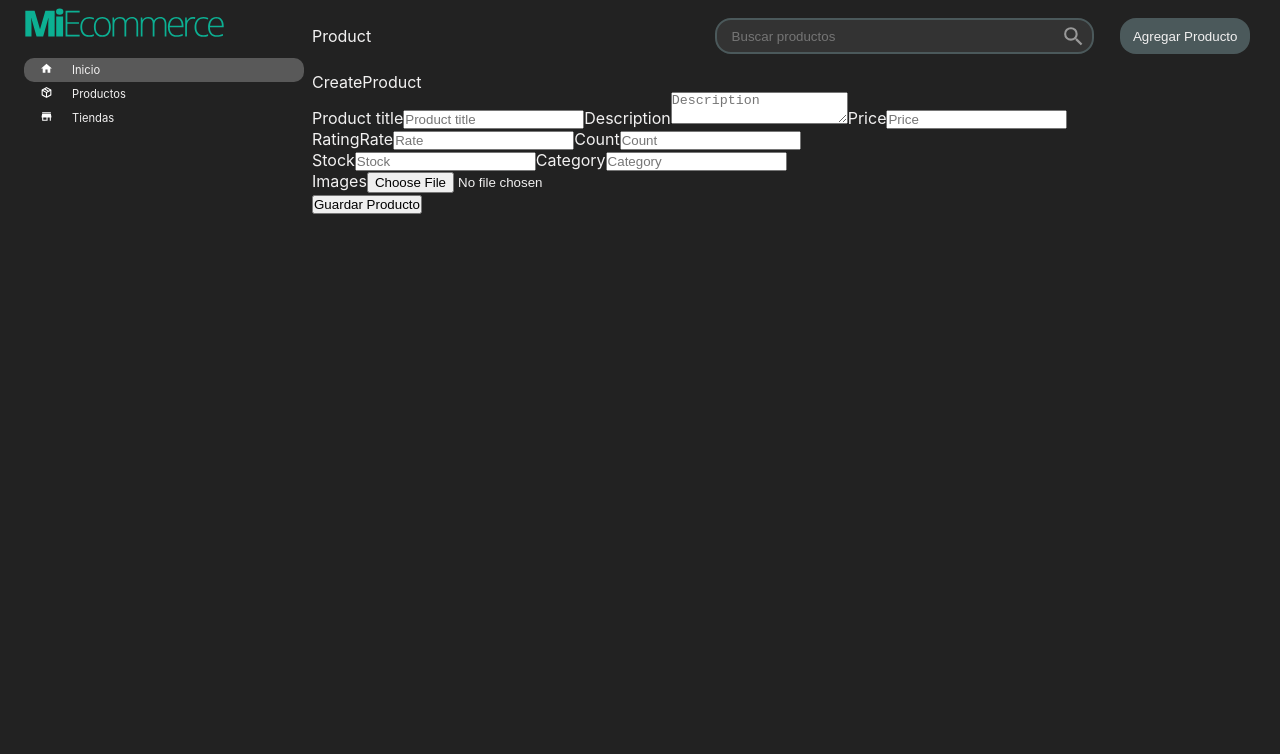
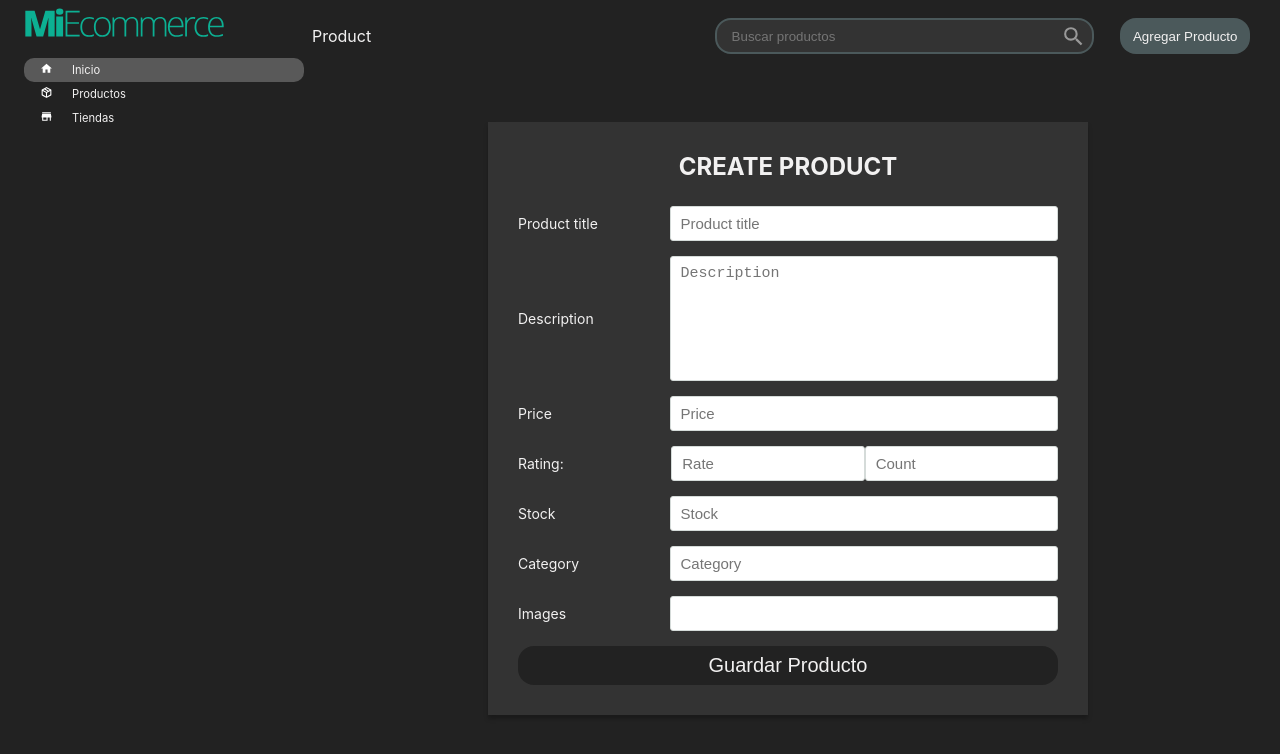
Before and after one commit to facundovacanicencosud/MiEcommerce-Grupo2-Sprint4, a React (Create React App) app: page /products/1 in a window 1280 px wide. Shown: the top 754 px of the page. Built offline with nearby package versions, Linux system fonts and the light colour scheme.

Commit message:
create css

```diff
--- a/src/hooks/dataForm.js
+++ b/src/hooks/dataForm.js
@@ -8,7 +8,7 @@ const useForm = (initialValues) => {
         ...data,
         rating: { ...data.rating, [target.name]: Number(target.value) },
       });
-    } else if (target.className === "asNum") {
+    } else if (target.id === "asNum") {
       setData({ ...data, [target.name]: Number(target.value) });
     } else {
       setData({ ...data, [target.name]: target.value });
--- a/src/pages/Products/ProductView/ProductView.jsx
+++ b/src/pages/Products/ProductView/ProductView.jsx
@@ -2,6 +2,7 @@ import React, { useState } from "react";
 import { useNavigate } from "react-router-dom";
 import useForm from "../../../hooks/dataForm";
 import { createProduct } from "../../../utils/apiConfig";
+import style from "../ProductView/createProduct.module.css";
 
 const ProductView = () => {
   const navigate = useNavigate();
@@ -38,69 +39,90 @@ const ProductView = () => {
 
   return (
     <>
-      <div>CreateProduct</div>
+      <div className={style.wrapper}>
+        <div className={style.title}>Create Product</div>
+        <div className={style.form}>
           <form onSubmit={handleSubmit}>
+            <div className={style.inputfield}>
               <label htmlFor="productName">Product title</label>
               <input
+                className={style.input}
                 type="text"
                 name="title"
                 placeholder="Product title"
                 onChange={handleChange}
               />
+            </div>
+            <div className={style.inputfield}>
               <label htmlFor="description">Description</label>
               <textarea
+                className={style.textarea}
                 type="text"
                 name="description"
                 placeholder="Description"
                 onChange={handleChange}
               />
+            </div>
+            <div className={style.inputfield}>
               <label htmlFor="price">Price</label>
               <input
+                className={style.input}
                 type="number"
-          className="asNum"
+                id="asNum"
                 name="price"
                 placeholder="Price"
                 onChange={handleChange}
               />
-        <div>
-          <label htmlFor="rating">Rating</label>
-          <label htmlFor="rate">Rate</label>
+            </div>
+
+            <div className={style.inputfield}>
+              <label htmlFor="rating">Rating:</label>
+              <div className={style.ratingComponents}>
                 <input
+                  className={style.input}
                   type="number"
-            className="asNum"
+                  id="asNum"
                   name="rate"
                   placeholder="Rate"
                   onChange={handleChange}
                 />
-          <label htmlFor="rate">Count</label>
+
                 <input
+                  className={style.input}
                   type="number"
-            className="asNum"
+                  id="asNum"
                   name="count"
                   placeholder="Count"
                   onChange={handleChange}
                 />
               </div>
-
+            </div>
+            <div className={style.inputfield}>
               <label htmlFor="rate">Stock</label>
               <input
+                className={style.input}
                 type="number"
-          className="asNum"
+                id="asNum"
                 name="stock"
                 placeholder="Stock"
                 onChange={handleChange}
               />
+            </div>
+            <div className={style.inputfield}>
               <label htmlFor="rate">Category</label>
               <input
+                className={style.input}
                 type="text"
                 name="category"
                 placeholder="Category"
                 onChange={handleChange}
               />
-        <div>
+            </div>
+            <div className={style.inputfield}>
               <label htmlFor="images">Images</label>
               <input
-            type="file"
+                className={style.input}
+                type="text"
                 name="images"
                 accept="image/*"
                 value={image}
@@ -108,10 +130,14 @@ const ProductView = () => {
               />
             </div>
             <div>
-          <button type="submit">Guardar Producto</button>
+              <button type="submit" className={style.btnCreateProduct}>
+                <span>Guardar Producto</span>
+              </button>
               <div>{warning && <p>{warning}</p>}</div>
             </div>
           </form>
+        </div>
+      </div>
     </>
   );
 };
--- /dev/null
+++ b/src/pages/Products/ProductView/createProduct.module.css
@@ -0,0 +1,102 @@
+.wrapper {
+  max-width: 600px;
+  width: 100%;
+  background-color: var(--negro-claro);
+  margin: 50px auto;
+  box-shadow: 0px 4px 4px rgba(0, 0, 0, 0.25);
+  padding: 30px;
+}
+
+.wrapper .title {
+  font-size: 24px;
+  font-weight: 700;
+  margin-bottom: 25px;
+  color: var(--blanco);
+  text-transform: uppercase;
+  text-align: center;
+}
+
+.wrapper .form {
+  width: 100%;
+}
+
+.wrapper .form .inputfield {
+  margin-bottom: 15px;
+  display: flex;
+  align-items: center;
+}
+
+.wrapper .form .inputfield label {
+  width: 200px;
+  color: var(--blanco);
+  margin-right: 10px;
+  font-size: 14px;
+}
+
+.wrapper .form .ratingComponents {
+  display: flex;
+  width: 100%;
+}
+
+.wrapper .form .inputfield .input,
+.wrapper .form .inputfield .textarea {
+  width: 100%;
+  outline: none;
+  border: 1px solid #d5dbd9;
+  font-size: 15px;
+  padding: 8px 10px;
+  border-radius: 3px;
+  transition: all 0.3s ease;
+}
+
+.wrapper .form .inputfield .textarea {
+  width: 100%;
+  height: 125px;
+  resize: none;
+}
+
+.wrapper .form .inputfield p {
+  font-size: 14px;
+  color: #757575;
+}
+
+.btnCreateProduct {
+  width: 100%;
+  padding: 8px 10px;
+  font-size: 15px;
+  border: none;
+  background-color: var(--negro);
+  color: var(--blanco);
+  cursor: pointer;
+  border-radius: 3px;
+  outline: none;
+  transition: background-color 0.2s;
+  border-radius: 16px;
+}
+
+.btnCreateProduct:hover,
+.btnCreateProduct:active {
+  background-color: var(--verde);
+  cursor: pointer;
+}
+
+.btnCreateProduct span {
+  color: var(--blanco);
+  font-size: 20px;
+  width: 100%;
+  height: 100%;
+  display: flex;
+  justify-content: center;
+  align-items: center;
+  text-decoration: none;
+}
+
+@media (max-width: 420px) {
+  .wrapper .form .inputfield {
+    flex-direction: column;
+    align-items: flex-start;
+  }
+  .wrapper .form .inputfield label {
+    margin-bottom: 5px;
+  }
+}
```
Lines whose indentation alone changed are shown as unchanged.
